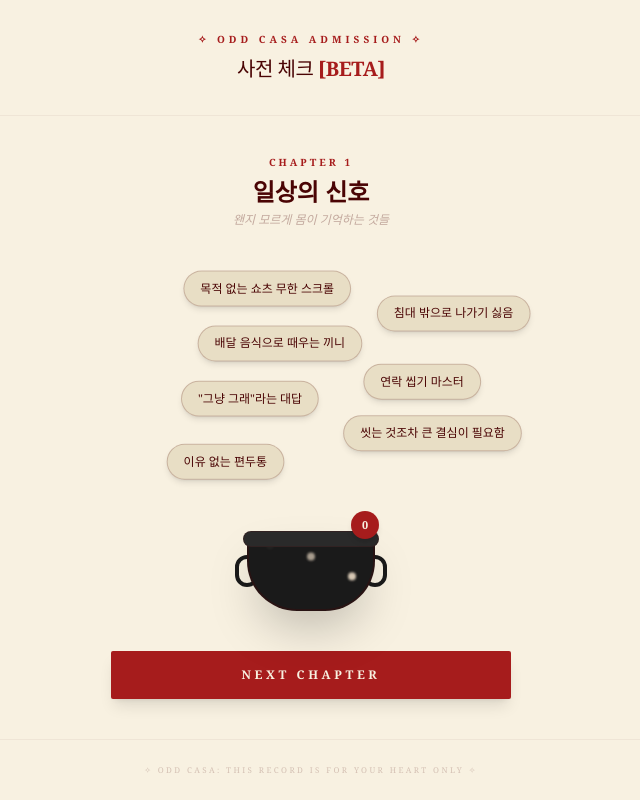
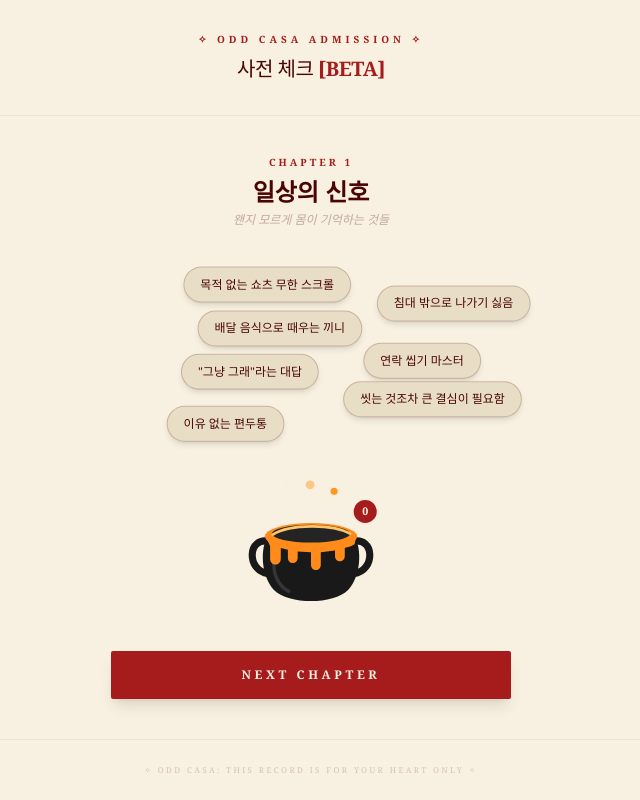
Before and after one commit to nicedaycyj-star/oddcasa, a React (Vite) app: page / in a window 1280 px wide. Both pictures are taken after a click on the button "항아리 챙기기". Shown: the whole page, without its empty margins (329-969 px from the left). Built offline with nearby package versions, Linux system fonts and the light colour scheme.

Commit message:
Update App.jsx

```diff
--- a/src/App.jsx
+++ b/src/App.jsx
@@ -70,6 +70,84 @@ const FloatingKeyword = ({ text, index, onClick }) => {
     </motion.button>
   );
 };
+
+// 항아리의 형태와 크기는 Tailwind 높이 클래스나 absolute 배치에 의존하지 않는다.
+const WorryCauldron = ({ count }) => (
+  <svg
+    xmlns="http://www.w3.org/2000/svg"
+    width="160"
+    height="144"
+    viewBox="0 0 180 162"
+    role="img"
+    aria-label={`고민 ${count}개를 담은 항아리`}
+    style={{
+      display: 'block',
+      width: 160,
+      height: 144,
+      minWidth: 160,
+      minHeight: 144,
+      flexShrink: 0,
+      alignSelf: 'center',
+      marginBottom: 16,
+      overflow: 'visible'
+    }}
+  >
+    {/* 손잡이부터 그린 뒤 몸통을 덮는다. CSS 위치나 z-index에 의존하지 않는다. */}
+    <path
+      d="M44 84 C18 77 17 117 42 120 M136 84 C162 77 163 117 138 120"
+      fill="none"
+      stroke="#191919"
+      strokeWidth="8"
+      strokeLinecap="round"
+    />
+    {/* 몸통은 선택 개수와 무관하게 항상 그린다. */}
+    <path
+      data-part="body"
+      d="M42 76 C32 92 34 123 48 138 C65 155 115 155 132 138 C146 123 148 92 138 76 Z"
+      fill="#191919"
+    />
+    <path
+      d="M49 103 C46 119 53 134 65 140"
+      fill="none"
+      stroke="#484848"
+      strokeWidth="4"
+      strokeLinecap="round"
+      opacity="0.6"
+    />
+    {/* 검은 솥과 주황색 입구·흘러내리는 액체 */}
+    <ellipse cx="90" cy="78" rx="52" ry="15" fill="#ff8c1a" />
+    <ellipse cx="90" cy="75" rx="44" ry="10" fill="#242424" />
+    <path
+      d="M39 78 C57 89 121 90 141 78 L139 87 C135 90 131 90 128 91 L128 100 C128 108 117 108 117 100 L117 94 L101 96 L101 110 C101 118 90 118 90 110 L90 96 L75 95 L75 102 C75 110 64 110 64 102 L64 93 L56 91 L56 103 C56 112 44 112 44 103 L44 89 Z"
+      fill="#ff8c1a"
+    />
+    <path
+      d="M47 76 C67 64 114 64 134 75"
+      fill="none"
+      stroke="#ffc56b"
+      strokeWidth="3"
+      strokeLinecap="round"
+    />
+    {/* 애니메이션은 거품에만 적용한다. 몸통 크기는 움직이지 않는다. */}
+    {[0, 1, 2].map(index => (
+      <motion.circle
+        key={index}
+        cx={62 + index * 27}
+        cy="46"
+        r={index === 1 ? 5 : 4}
+        fill="#ff961b"
+        initial={{ opacity: 0 }}
+        animate={{ cy: [46, 16], opacity: [0, 1, 0] }}
+        transition={{ duration: 2.6, repeat: Infinity, delay: index * 0.65, ease: 'easeOut' }}
+      />
+    ))}
+    <circle cx="151" cy="50" r="14" fill="#a61c1c" stroke="#f8f1e1" strokeWidth="2" />
+    <text x="151" y="50" dy="0.35em" textAnchor="middle" fill="#f8f1e1" fontSize="12" fontWeight="700">
+      {count}
+    </text>
+  </svg>
+);
+
 
 export default function App() {
   const [step, setStep] = useState('intro');
@@ -176,40 +254,7 @@ export default function App() {
               {/* Cauldron & Button Section */}
               <div className="pb-10 flex flex-col items-center gap-6 shrink-0">
 
-                {/* Cauldron UI (Fixed & Restored) */}
-                <div className="relative w-32 h-24 mb-4">
-                  {/* Badge */}
-                  <div className="absolute -top-1 -right-1 w-7 h-7 bg-[#a61c1c] rounded-full flex items-center justify-center text-[#f8f1e1] text-[11px] font-bold z-30 shadow-md">
-                    {selectedItems.length}
-                  </div>
-
-                  {/* Cauldron Body */}
-                  <div className="absolute bottom-0 left-0 right-0 h-20 bg-[#1a1a1a] rounded-b-[50px] rounded-t-[10px] border-2 border-[#4a0404]/30 shadow-2xl z-10 overflow-hidden">
-                    {/* Liquid fill */}
-                    <motion.div
-                      animate={{ height: `${Math.min(selectedItems.length * 8, 90)}%` }}
-                      className="absolute bottom-0 w-full bg-gradient-to-t from-orange-600 to-orange-400 transition-all duration-1000"
-                    />
-                    {/* Bubbles */}
-                    <div className="absolute inset-0 flex justify-around items-end">
-                      {[1,2,3].map(i => (
-                        <motion.div
-                          key={i}
-                          animate={{ y: [0, -60], opacity: [0, 1, 0] }}
-                          transition={{ duration: 2, repeat: Infinity, delay: i * 0.6 }}
-                          className="w-2 h-2 bg-orange-100 rounded-full blur-[1px]"
-                        />
-                      ))}
-                    </div>
-                  </div>
-
-                  {/* Cauldron Rim */}
-                  <div className="absolute top-4 left-[-4px] right-[-4px] h-4 bg-[#2a2a2a] rounded-full border border-[#4a0404]/20 z-20" />
-
-                  {/* Cauldron Handles */}
-                  <div className="absolute left-[-12px] top-10 w-6 h-8 border-4 border-[#1a1a1a] rounded-full z-0" />
-                  <div className="absolute right-[-12px] top-10 w-6 h-8 border-4 border-[#1a1a1a] rounded-full z-0" />
-                </div>
+                <WorryCauldron count={selectedItems.length} />
 
                 <button
                   onClick={nextChapter}
```
